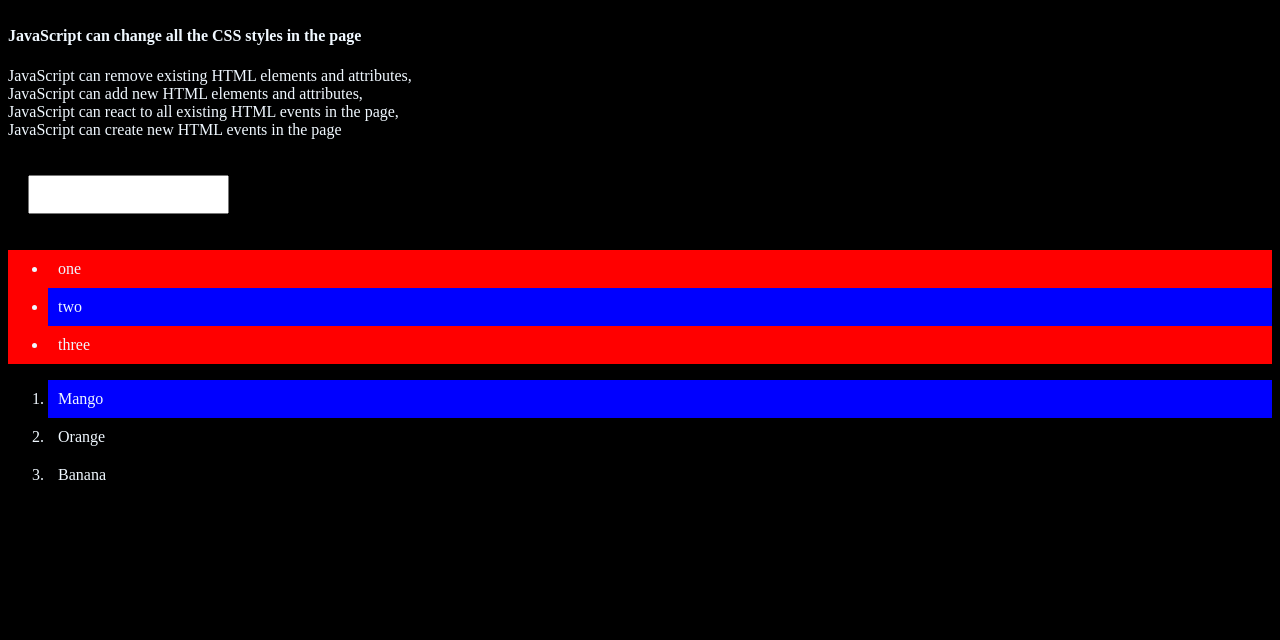
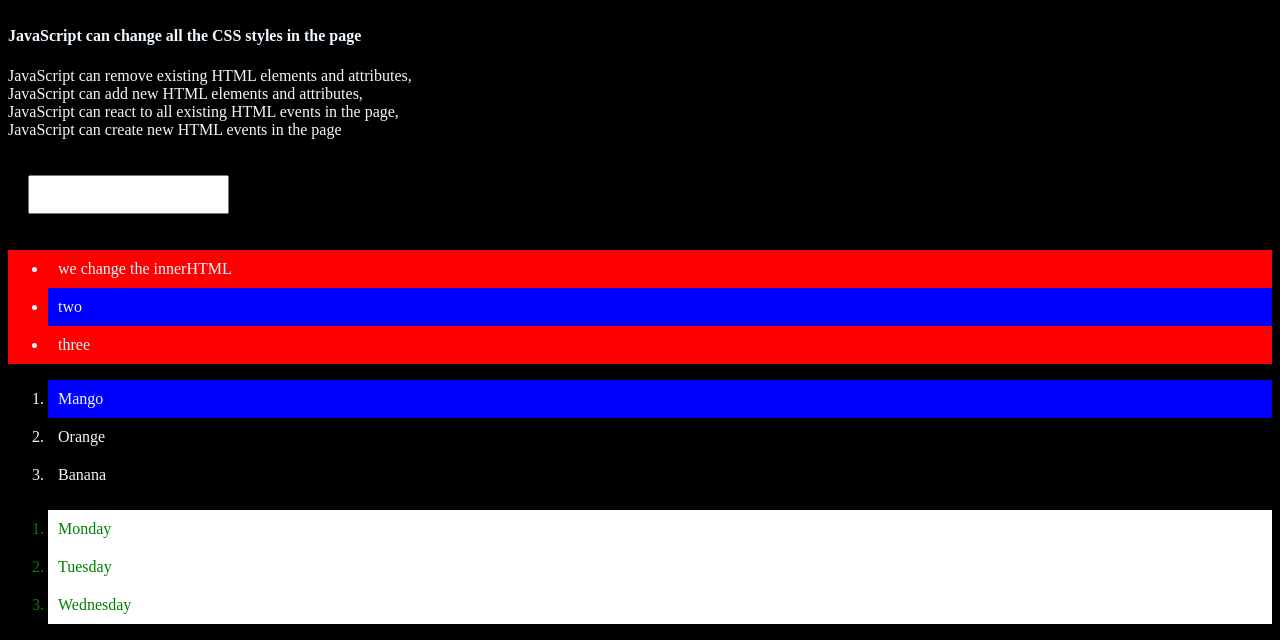
Before and after one commit to mdaftab41/javaScript, a plain HTML site: page basicJavaScript/basic/dom.html in a window 1280 px wide. Shown: the part 302-942 px from the top of the page. Before the commit the page ends 812 px from the top, so only its background shows below. Drawn offline with Linux system fonts and the light colour scheme.

Commit message:
getElementsByClassName

```diff
--- a/basicJavaScript/basic/dom.html
+++ b/basicJavaScript/basic/dom.html
@@ -35,9 +35,14 @@
         <li>three</li>
       </ul>
    <ol>
-    <li>Mango</li>
+    <li >Mango</li>
     <li>Orange</li>
     <li>Banana</li>
+   </ol>
+   <ol>
+    <li class="ol-list">Mango</li>
+    <li class="ol-list">Orange</li>
+    <li class="ol-list">Banana</li>
    </ol>
     </div>
 
@@ -45,7 +50,7 @@
       document.getElementById("title").style.color = "red";
       //document.getElementById('ab').style.color='green'
 
-      // provide a array
+      // provide a html collection
       var elements = document.getElementsByClassName("change");
       for (var i = 0; i < elements.length; i++) {
         elements[i].style.color = "green";
@@ -65,12 +70,29 @@
       document.getElementById("text").style.margin="20px"// you can also set class
       const myUl =document.querySelector('ul') ;
       myUl.style.backgroundColor="red"
+      // nodeList
       let muOl= document.querySelectorAll('li') ;//pronide a nodeList
       muOl[3].style.backgroundColor='blue'
       muOl[1].style.backgroundColor='blue'
       muOl.forEach((l)=>{
         l.style.padding='10px'
       })
+      muOl[0].innerHTML='we change the innerHTML'
+      var myL=document.getElementsByClassName("ol-list");
+      // not working
+       myL[0].innerHTML='Monday';
+       myL[1].innerHTML='Tuesday';
+       myL[2].innerHTML='Wednesday';
+     //Iterate over the collection using a traditional loop
+   for (var i = 0; i < myL.length; i++) {
+    myL[i].style.color = 'green';
+    }
+    //convering into Array
+    const arr =Array.from(myL);
+    arr.forEach((li)=>{
+        li.style.backgroundColor='white';
+    })
+
 
 
     </script>
```
